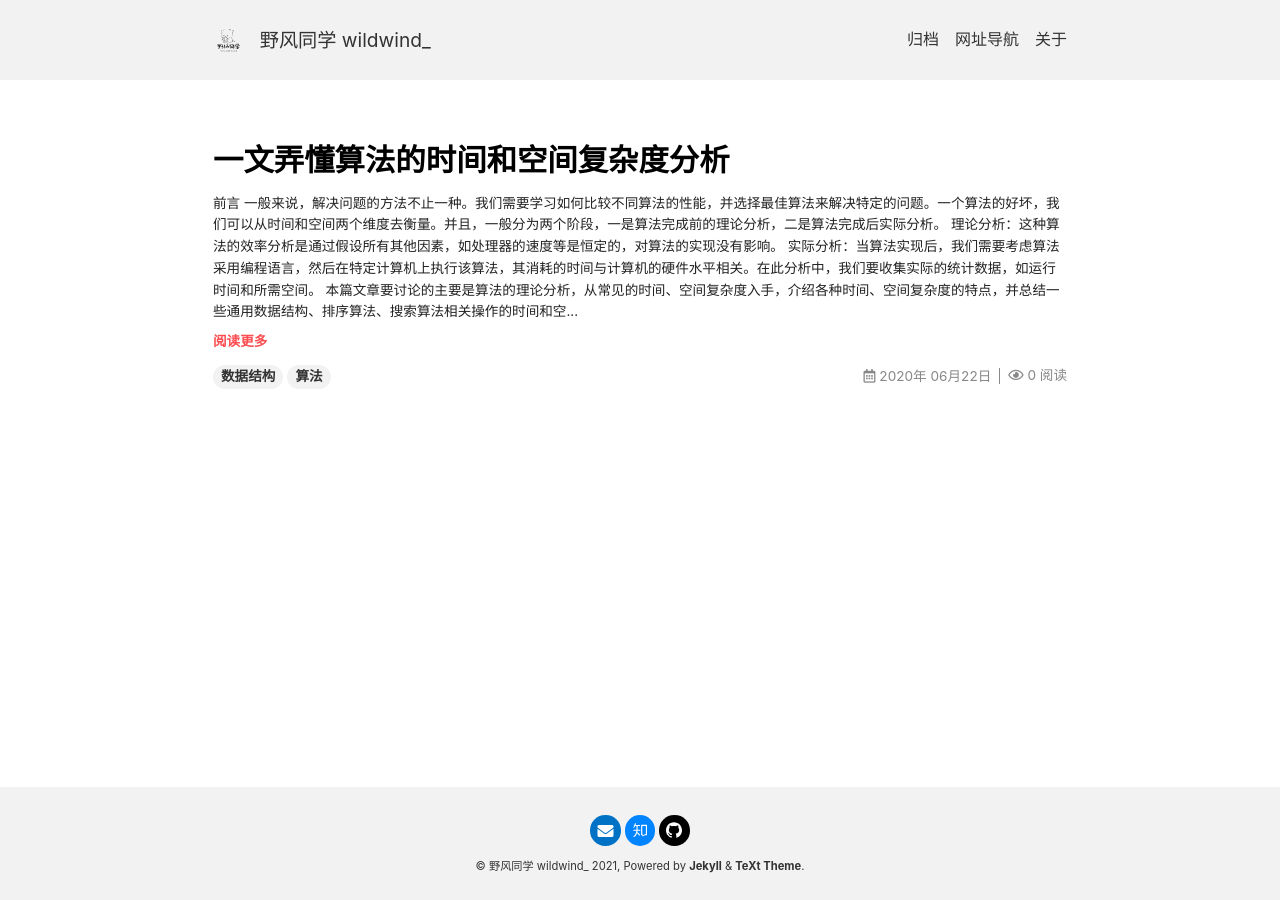
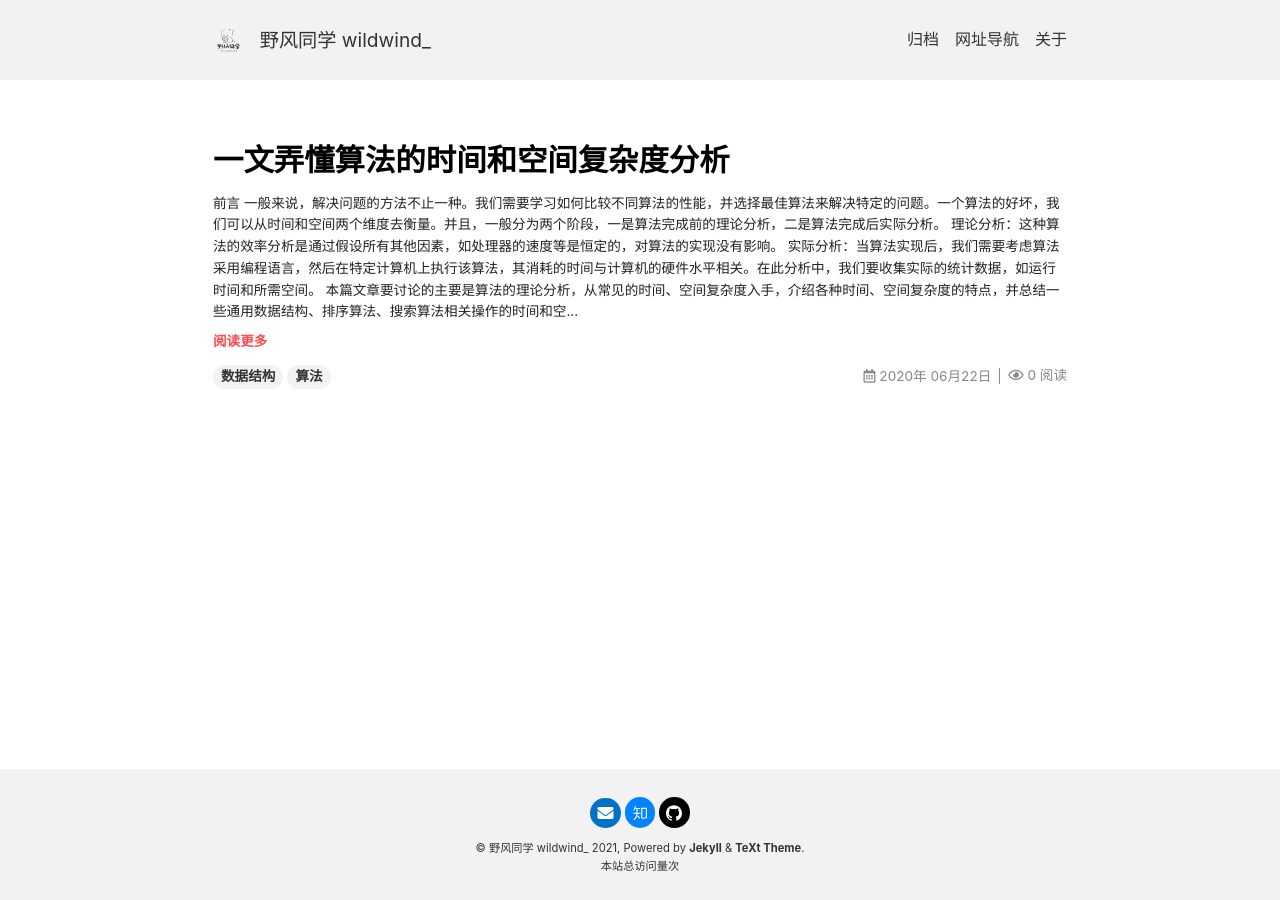
Before and after one commit to wildwind0/wildwind0.github.io, a Jekyll site: the page built from index.html, in a window 1280 px wide. Built offline with Jekyll 4.4.1, drawn with Linux system fonts in a browser that asks for light colours; nearby versions of some CDN libraries; the list of posts is cut into pages by our own code; comment, search, counter and statistics services are not loaded.

Commit message:
添加网站访问量统计

```diff
--- a/_includes/footer.html
+++ b/_includes/footer.html
@@ -32,6 +32,10 @@
         Powered by <a title="Jekyll is a simple, blog-aware, static site generator." href="http://jekyllrb.com/">Jekyll</a> & <a
         title="TeXt is a super customizable Jekyll theme." href="https://github.com/kitian616/jekyll-TeXt-theme">TeXt Theme</a>.
       </div>
+      <div>
+        <script async src="//busuanzi.ibruce.info/busuanzi/2.3/busuanzi.pure.mini.js"></script>
+        <span id="busuanzi_container_site_pv">本站总访问量<span id="busuanzi_value_site_pv"></span>次</span>
+    </div>
     </div>
   </div>
 </footer>
```
